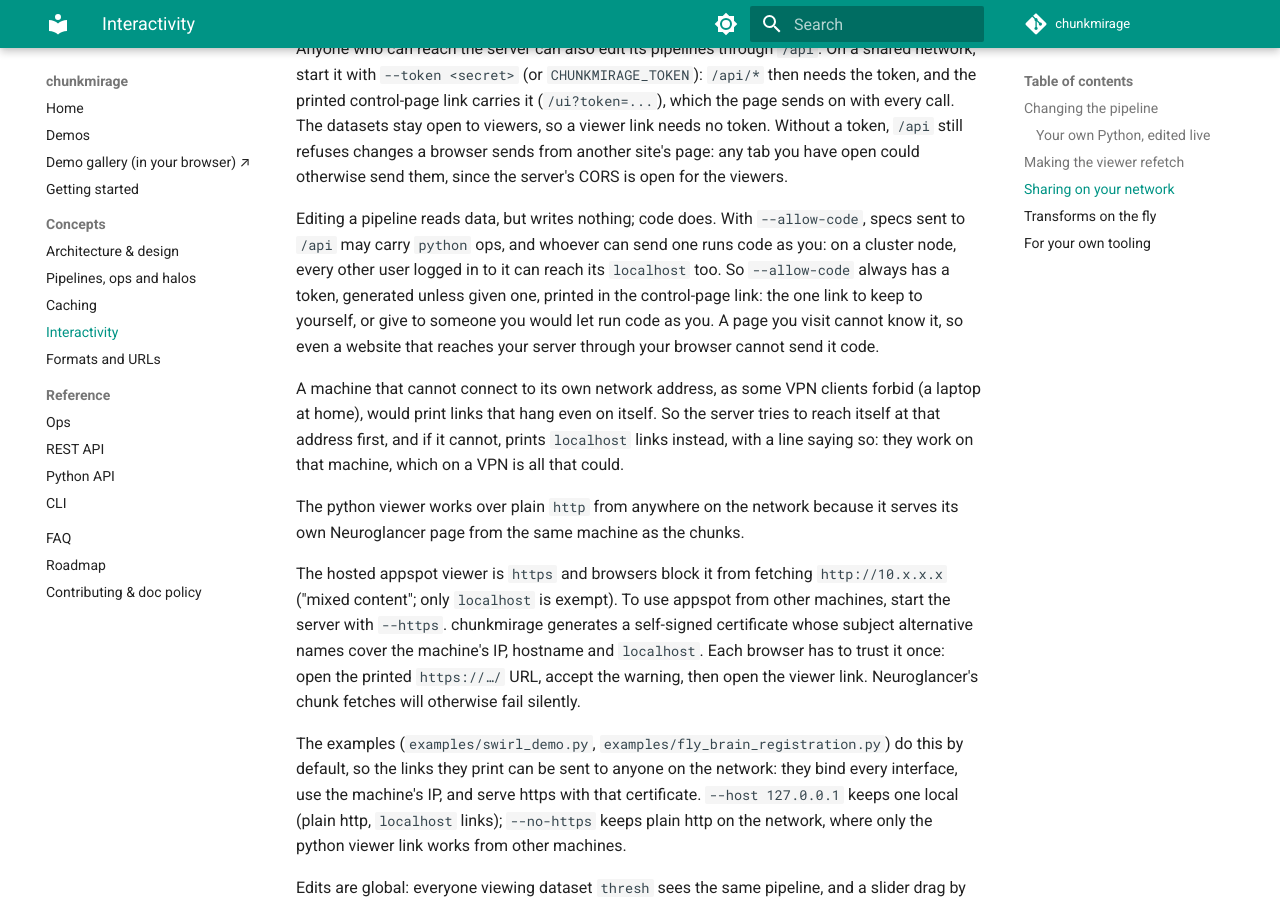
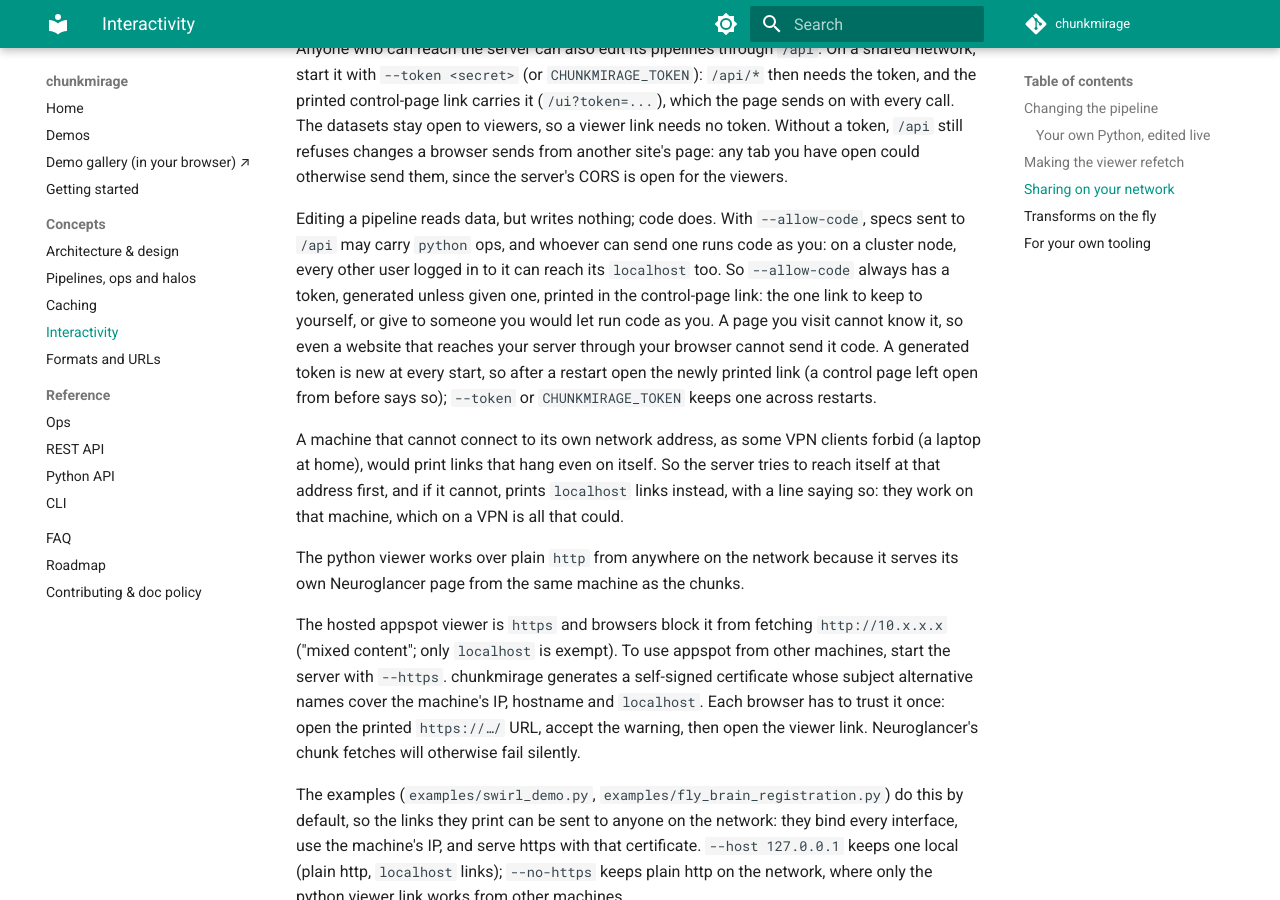
Before and after one commit to JaneliaSciComp/chunkmirage, an MkDocs documentation site: the page built from docs/concepts/interactivity.md, in a window 1280 px wide and 900 px high, scrolled down 3472 px. Built offline with MkDocs 1.6.1 and Material for MkDocs 9.7.7, drawn with Linux system fonts in a browser that asks for light colours; comment, search, counter and statistics services are not loaded.

Commit message:
The control page says when its token no longer works (none, or the server restarted with a new one) instead of opening 'undefined' and retrying its event stream for ever

```diff
--- a/docs/concepts/interactivity.md
+++ b/docs/concepts/interactivity.md
@@ -148,7 +148,9 @@
 `--allow-code` always has a token, generated unless given one, printed in the control-page
 link: the one link to keep to yourself, or give to someone you would let run code as you.
 A page you visit cannot know it, so even a website that reaches your server through your
-browser cannot send it code.
+browser cannot send it code. A generated token is new at every start, so after a restart
+open the newly printed link (a control page left open from before says so); `--token` or
+`CHUNKMIRAGE_TOKEN` keeps one across restarts.
 
 A machine that cannot connect to its own network address, as some VPN clients forbid (a
 laptop at home), would print links that hang even on itself. So the server tries to reach
```
Also changed, not shown: src/chunkmirage/static/ui.html (+11 -2 lines).
